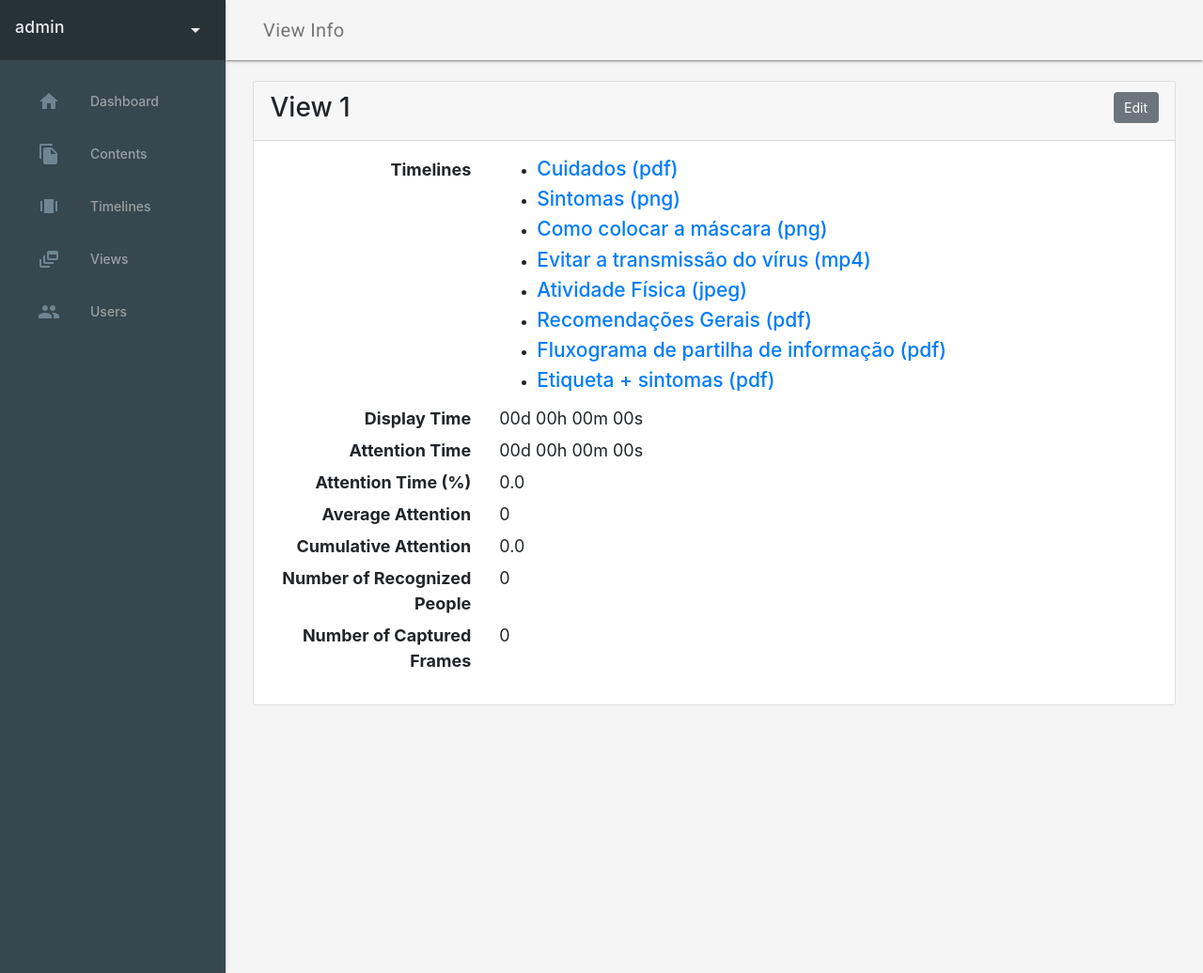
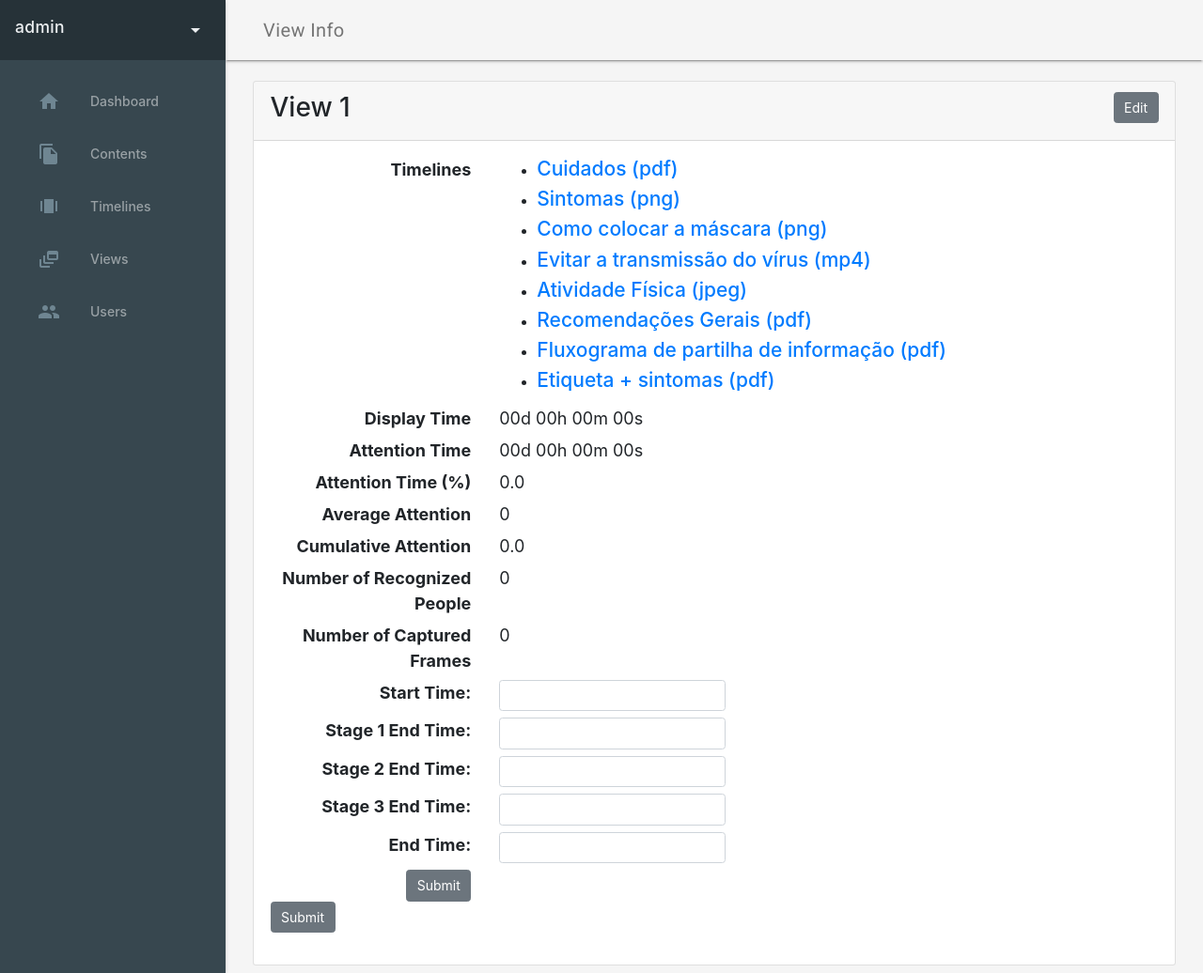
Before and after one commit to bfhenriques/tese_bruno, a Django app: page /views/info/15/ in a window 1280 px wide. Shown: the whole page at 94% size. Run offline with Django 3.2, Linux system fonts and the light colour scheme; a user stored in the database is signed in; data comes from the database, SQL or seed files in the repository; both versions use the stored data as it was after the commit; data that the repository does not hold is empty; parts of the project's set-up code (start-up, migrations or seed data) failed here and were passed over; some libraries are stand-ins or nearby versions.

Commit message:
add form in view info to specify time period for charts

```diff
--- a/django/project/interface/forms.py
+++ b/django/project/interface/forms.py
@@ -40,7 +40,7 @@ class UserEditForm(UserChangeForm):
         model = User
         fields = ('first_name', 'last_name', 'username', 'email', )
 
-    def  clean_password(self):
+    def clean_password(self):
         return ""
 
 
@@ -86,3 +86,11 @@ class ViewForm(forms.ModelForm):
         model = View
         fields = ('name', 'recognition_confidence')
         exclude = {'creation_date', 'last_modified', 'duration', 'resolution', 'mac'}
+
+
+class ViewInfoForm(forms.Form):
+    start_time = forms.FloatField(label="Start Time", widget=forms.NumberInput(attrs={'class': 'form-control'}))
+    stage1_end_time = forms.FloatField(label="Stage 1 End Time", widget=forms.NumberInput(attrs={'class': 'form-control'}))
+    stage2_end_time = forms.FloatField(label="Stage 2 End Time", widget=forms.NumberInput(attrs={'class': 'form-control'}))
+    stage3_end_time = forms.FloatField(label="Stage 3 End Time", widget=forms.NumberInput(attrs={'class': 'form-control'}))
+    end_time = forms.FloatField(label="End Time", widget=forms.NumberInput(attrs={'class': 'form-control'}))
--- a/django/project/interface/templates/interface/View/info_view.html
+++ b/django/project/interface/templates/interface/View/info_view.html
@@ -53,6 +53,35 @@
                 <div class="col-md-3 text-md-right"><strong>Number of Captured Frames</strong></div>
                 <div class="col-md-auto">{{info.number_of_frames}}</div>
             </div>
+            <form method="post">
+                {% csrf_token %}
+                <div class="row mt-2">
+                    <div class="col-md-3 text-md-right"><strong>{{form.start_time.label}}:</strong></div>
+                    <div class="col-md-auto">{{form.start_time}}</div>
+                </div>
+                <div class="row mt-2">
+                    <div class="col-md-3 text-md-right"><strong>{{form.stage1_end_time.label}}:</strong></div>
+                    <div class="col-md-auto">{{form.stage1_end_time}}</div>
+                </div>
+                <div class="row mt-2">
+                    <div class="col-md-3 text-md-right"><strong>{{form.stage2_end_time.label}}:</strong></div>
+                    <div class="col-md-auto">{{form.stage2_end_time}}</div>
+                </div>
+                <div class="row mt-2">
+                    <div class="col-md-3 text-md-right"><strong>{{form.stage3_end_time.label}}:</strong></div>
+                    <div class="col-md-auto">{{form.stage3_end_time}}</div>
+                </div>
+                <div class="row mt-2">
+                    <div class="col-md-3 text-md-right"><strong>{{form.end_time.label}}:</strong></div>
+                    <div class="col-md-auto">{{form.end_time}}</div>
+                </div>
+                <div class="row mt-2">
+                    <div class="col-md-3 text-md-right">
+                        <button class="btn btn-secondary" type="submit">Submit</button>
+                    </div>
+                </div>
+                <button class="btn btn-secondary" type="submit">Submit</button>
+            </form>
             <div class="row mt-2">
                 <div class="col-md-3 text-md-right"></div>
                 {% if info.attention_chart != '' %}
--- a/django/project/interface/views.py
+++ b/django/project/interface/views.py
@@ -4,13 +4,17 @@ from django.contrib.auth.decorators import login_required
 from django.contrib.auth.models import User
 from django.utils import timezone
 from .models import View, Timeline, Content, TimelineContents, ViewTimelines, UserProfile
-from .forms import UserCreateForm, UserEditForm, ContentForm, ContentEditForm, TimelineForm, ViewForm
+from .forms import UserCreateForm, UserEditForm, ContentForm, ContentEditForm, TimelineForm, ViewForm, ViewInfoForm
 from .scripts import file_manager
 import json
 import threading
 from django.http import FileResponse
 from .digitalsignageimproved import demo
 import datetime
+from datetime import datetime
+import matplotlib.pyplot as plt
+import base64
+from matplotlib.dates import (YEARLY, DateFormatter, rrulewrapper, RRuleLocator, drange)
 
 
 def get_user_permissions(pk):
@@ -147,6 +151,98 @@ def info_view(request, pk):
 
     view = View.objects.get(pk=pk)
     view_as_dict = view.as_dict()
+    attention_chart_as_text = ''
+
+    if request.method == 'POST':
+        print(request.POST)
+        start_time_ms = request.POST['start_time']
+        stage1_end_time_ms = request.POST['stage1_end_time']
+        stage2_end_time_ms = request.POST['stage2_end_time']
+        stage3_end_time_ms = request.POST['stage3_end_time']
+        end_time_ms = request.POST['end_time']
+
+        attention_array = [0 for i in list(range(0, 480, 1))]
+        emotions_array = ["" for i in list(range(0, 480, 1))]
+        time_array = list(range(start_time_ms/1000, end_time_ms/1000, 1))
+
+        total_records = 0
+        full_valid_data = []
+        stage1_data = []
+        stage2_data = []
+        stage3_data = []
+        stage4_data = []
+
+        view_data = view_as_dict['average_attention']  # change this to insert different data
+        data = [i for i in range(0, len(view_data.keys()))]
+
+        index = 0
+        for key in view_data.keys():
+            data[index] = view_data[key]
+            index += 1
+
+        total_timestamps = []
+        total_attention_values = []
+        total_emotions = []
+        for subject in data:
+            total_timestamps += subject['timestamps']
+            total_attention_values += subject['average_attention']
+            total_emotions += subject['emotions_list']
+
+        total_timestamps = [int(i) for i in total_timestamps]
+
+        valid_timestamps = []
+        stage1_timestamps = []
+        stage2_timestamps = []
+        stage3_timestamps = []
+        stage4_timestamps = []
+        for timestamp in total_timestamps:
+            if datetime.fromtimestamp(start_time_ms / 1000) < datetime.fromtimestamp(int(timestamp) / 1000) \
+                    < datetime.fromtimestamp(end_time_ms / 1000):
+                valid_timestamps.append(timestamp)
+            if datetime.fromtimestamp(start_time_ms / 1000) < datetime.fromtimestamp(int(timestamp) / 1000) \
+                    < datetime.fromtimestamp(stage1_end_time_ms / 1000):
+                stage1_timestamps.append(timestamp)
+            if datetime.fromtimestamp(stage1_end_time_ms / 1000) < datetime.fromtimestamp(int(timestamp) / 1000) \
+                    < datetime.fromtimestamp(stage2_end_time_ms / 1000):
+                stage2_timestamps.append(timestamp)
+            if datetime.fromtimestamp(stage2_end_time_ms / 1000) < datetime.fromtimestamp(int(timestamp) / 1000) \
+                    < datetime.fromtimestamp(stage3_end_time_ms / 1000):
+                stage3_timestamps.append(timestamp)
+            if datetime.fromtimestamp(stage3_end_time_ms / 1000) < datetime.fromtimestamp(int(timestamp) / 1000) \
+                    < datetime.fromtimestamp(end_time_ms / 1000):
+                stage4_timestamps.append(timestamp)
+
+        valid_timestamps.sort()
+        stage1_timestamps.sort()
+        stage2_timestamps.sort()
+        stage3_timestamps.sort()
+        stage4_timestamps.sort()
+
+        count = 0
+        inner_count = 0
+        missed_count = 0
+        for timestamp in valid_timestamps:
+            count += 1
+            if round(timestamp / 1000) in time_array:
+                inner_count += 1
+                attention_array[time_array.index(round(timestamp / 1000))] = total_attention_values[
+                    total_timestamps.index(timestamp)]
+                emotions_array[time_array.index(round(timestamp / 1000))] = total_emotions[
+                    total_timestamps.index(timestamp)]
+            else:
+                missed_count += 1
+
+        plt.figure(figsize=(10, 6))
+        plt.title(view_as_dict['name'] + 'Attention over time')
+        plt.stem(list(range(0, 480, 1)), attention_array)
+        plt.xticks([0, 120, 240, 360, 480],
+                   ['stage 1\n0min', 'stage 2\n2min', 'stage 3\n4min', 'stage4\n6min', 'end\n8min'])
+
+        plt.savefig('interface/digitalsignageimproved/graphs/View_Attention_' + str(pk) + '.png')
+
+        with open('interface/digitalsignageimproved/graphs/View_Attention_' + str(pk) + '.png',
+                  "rb") as chart:
+            attention_chart_as_text = base64.b64encode(chart.read())
 
     average_attention = json.loads(view.average_attention)
     attention_values = []
@@ -181,8 +277,8 @@ def info_view(request, pk):
             emotions['Contempt'] += average_attention[person]['emotions']['Contempt']
 
         average_attention_value = cumulative_attention_value / entries_count
-        attention_chart = demo.attention_graphic('View', pk, attention_values)
-        emotions_chart = demo.emotions_graphic('View', pk, emotions)
+        # attention_chart = demo.attention_graphic('View', pk, attention_values)
+        # emotions_chart = demo.emotions_graphic('View', pk, emotions)
 
     if view.attention_time == 0 or view.display_time == 0:
         attention_percentage = 0.0
@@ -196,13 +292,16 @@ def info_view(request, pk):
         'attention_percentage': attention_percentage,
         'average_attention': round(average_attention_value, 2),
         'cumulative_attention': round(cumulative_attention_value, 2),
-        'attention_chart': attention_chart,
+        'attention_chart': attention_chart_as_text,
         'emotions_chart': emotions_chart,
         'number_of_recognitions': len(average_attention.keys()),
         'number_of_frames': entries_count
     }
 
+    form = ViewInfoForm()
+
     context = {'info': info,
+               'form': form,
                'permission': get_user_permissions(request.user.pk)}
 
     return render(request, 'interface/View/info_view.html', context)
```
Also changed, not shown: django/project/db.sqlite3.
